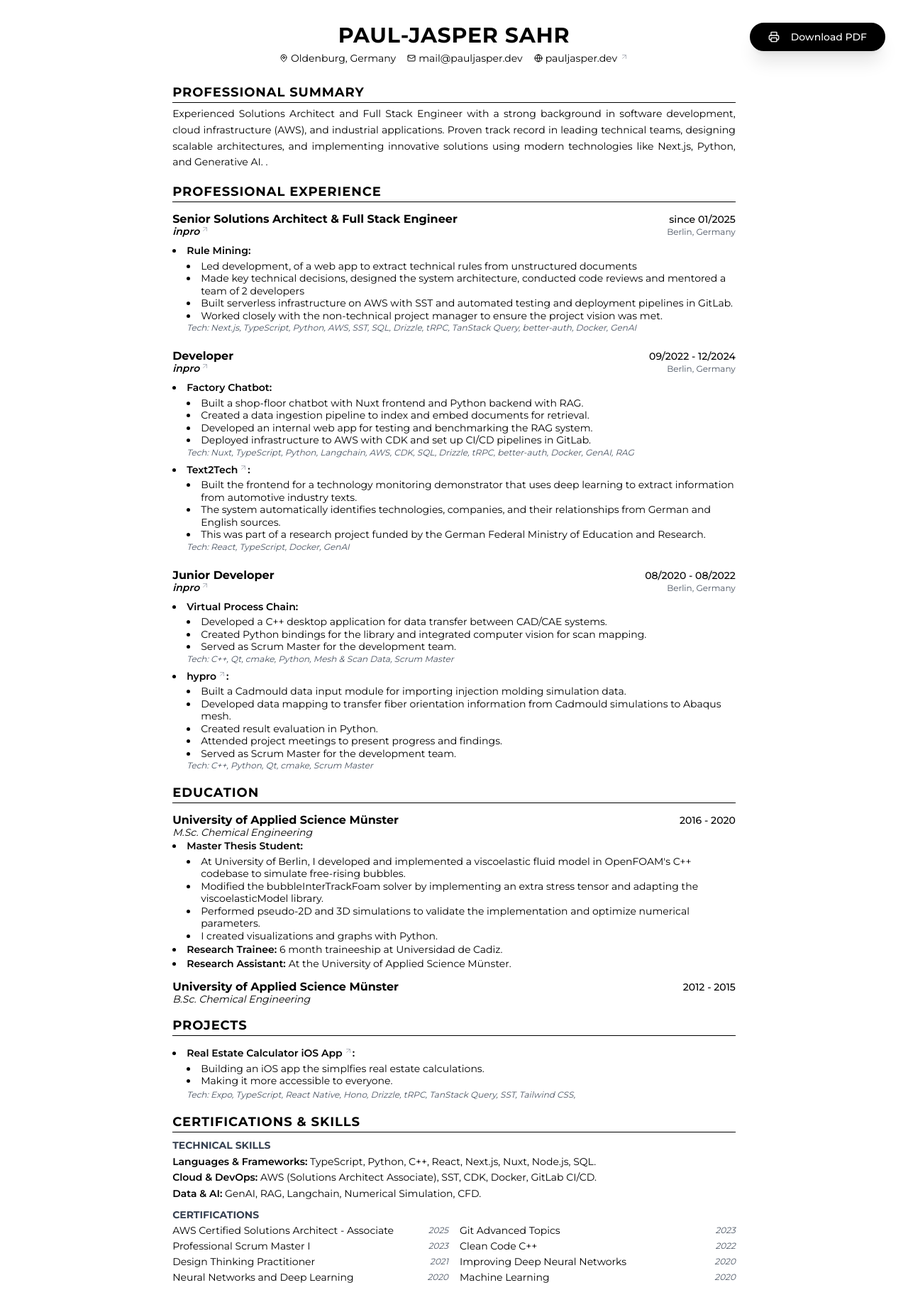
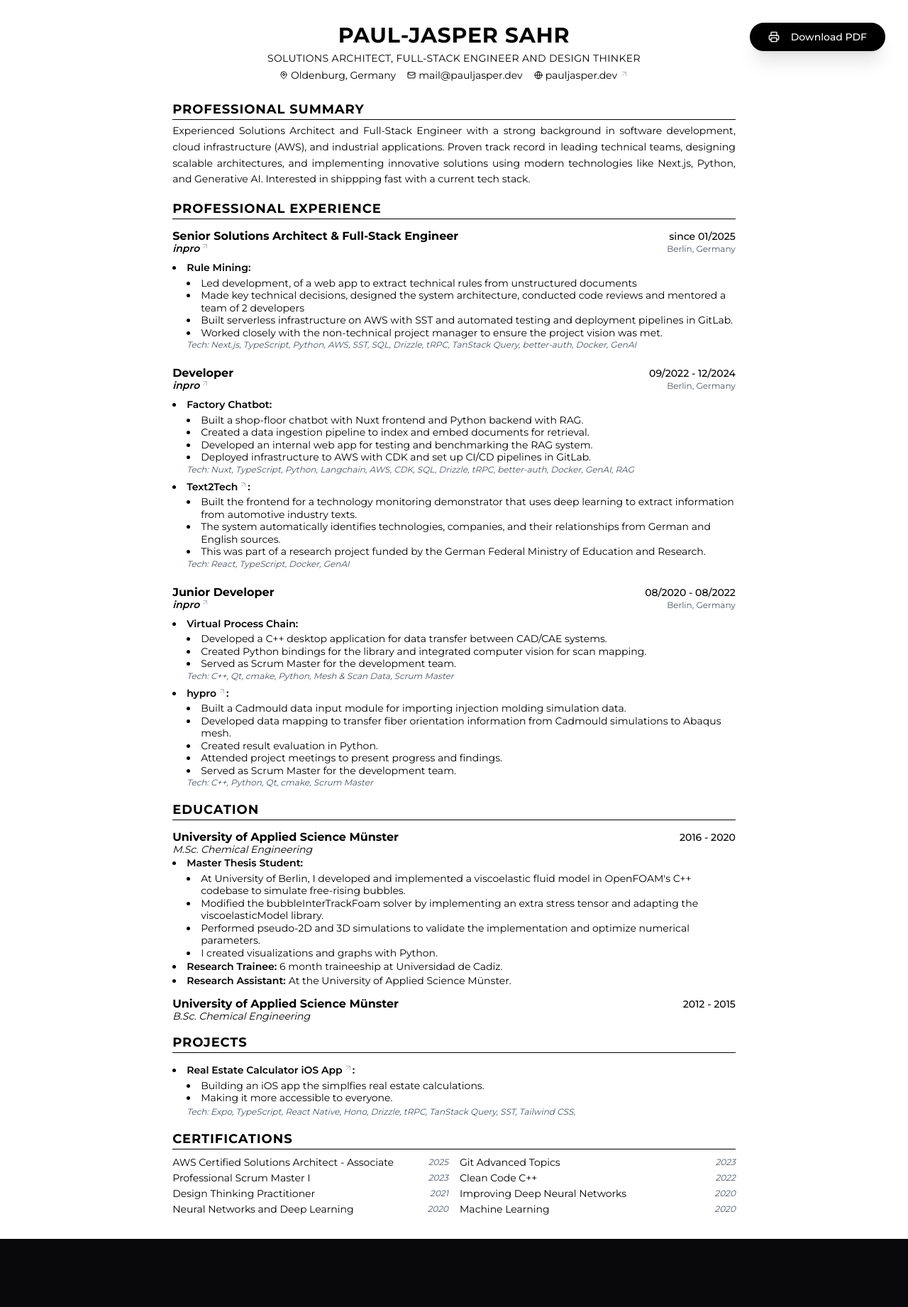
Before and after one commit to pauljasperdev/home, a Next.js app: page /cv in a window 1280 px wide. Shown: the whole page at 71% size. After the commit the page ends 1746 px from the top, so only its background shows below. Built offline with nearby package versions, Linux system fonts and the light colour scheme.

Commit message:
refactor: udpate cv

```diff
--- a/src/app/cv/_components/education.tsx
+++ b/src/app/cv/_components/education.tsx
@@ -9,7 +9,7 @@ export function Education({ education }: { education: StepsType }) {
       </h2>
       <div className="flex flex-col gap-2 print:gap-1">
         {education.map((edu, index) => (
-          <div key={index} className="flex flex-col gap-4 pt-2 print:gap-1">
+          <div key={index} className="flex flex-col gap-4 pt-2 print:gap-2">
             {edu.positions.map((pos, posIndex) => (
               <div
                 key={posIndex}
--- a/src/app/cv/_components/experience.tsx
+++ b/src/app/cv/_components/experience.tsx
@@ -7,9 +7,9 @@ export function Experience({ experience }: { experience: StepsType }) {
       <h2 className="border-b border-black text-lg font-bold uppercase tracking-wider print:text-sm">
         Professional Experience
       </h2>
-      <div className="flex flex-col gap-6 print:gap-2">
+      <div className="flex flex-col gap-6 print:gap-4">
         {experience.map((exp, index) => (
-          <div key={index} className="flex flex-col gap-6 pt-2 print:gap-2">
+          <div key={index} className="flex flex-col gap-6 pt-2 print:gap-4">
             {exp.positions.map((pos, posIndex) => (
               <div
                 key={posIndex}
--- a/src/app/cv/_components/header.tsx
+++ b/src/app/cv/_components/header.tsx
@@ -2,10 +2,13 @@ import { MapPin, Mail, Globe, ArrowUpRight } from "lucide-react";
 
 export function Header() {
   return (
-    <header className="flex flex-col gap-1 pb-2 text-center print:gap-0.5 print:pb-1">
+    <header className="flex flex-col gap-1 pb-2 text-center print:gap-0.5 print:pb-2">
       <h1 className="text-3xl font-bold uppercase tracking-wide print:text-2xl">
         Paul-Jasper Sahr
       </h1>
+      <span className="text-sm uppercase tracking-wide print:text-[10px]">
+        Solutions Architect, Full-Stack Engineer and Design Thinker
+      </span>
       <div className="flex flex-wrap justify-center gap-x-4 gap-y-0.5 text-sm print:text-[10px]">
         <span className="flex items-center gap-1">
           <MapPin className="size-3" /> Oldenburg, Germany
--- a/src/app/cv/_components/skills.tsx
+++ b/src/app/cv/_components/skills.tsx
@@ -1,43 +1,17 @@
 import { type CertificateType } from "~/app/_components/section";
 
-type TechnicalSkills = {
-  languages: string;
-  cloud: string;
-  dataAI: string;
-};
-
 export function Skills({
-  skills,
   certifications,
 }: {
-  skills: TechnicalSkills;
   certifications: CertificateType[];
 }) {
   return (
     <section className="avoid-break flex flex-col gap-2 print:gap-2">
       <h2 className="border-b border-black text-lg font-bold uppercase tracking-wider print:text-sm">
-        Certifications & Skills
+        Certifications
       </h2>
 
       <div className="flex flex-col gap-0.5">
-        <h3 className="text-sm font-bold uppercase text-gray-700 print:text-[9px]">
-          Technical Skills
-        </h3>
-        <div className="text-sm leading-relaxed print:text-[9px] print:leading-tight">
-          <span className="font-semibold">Languages & Frameworks:</span>{" "}
-          {skills.languages}
-          <br />
-          <span className="font-semibold">Cloud & DevOps:</span> {skills.cloud}
-          <br />
-          <span className="font-semibold">Data & AI:</span> {skills.dataAI}
-          <br />
-        </div>
-      </div>
-
-      <div className="flex flex-col gap-0.5">
-        <h3 className="text-sm font-bold uppercase text-gray-700 print:text-[9px]">
-          Certifications
-        </h3>
         <div className="grid grid-cols-2 gap-x-4 gap-y-0.5 print:gap-y-0">
           {certifications.map((cert, index) => (
             <div
--- a/src/app/cv/page.tsx
+++ b/src/app/cv/page.tsx
@@ -39,16 +39,13 @@ export default function CVPage() {
 
       <DownloadButton />
 
-      <div className="print-container mx-auto flex max-w-[210mm] flex-col gap-4 bg-white print:gap-3 print:text-[11px]">
+      <div className="print-container mx-auto flex max-w-[210mm] flex-col gap-4 bg-white print:gap-5 print:text-[11px]">
         <Header />
         <Summary summary={cvData.professionalSummary} />
         <Experience experience={cvData.experience} />
         <Education education={cvData.education} />
         <Projects projects={cvData.sideProjects} />
-        <Skills
-          skills={cvData.technicalSkills}
-          certifications={cvData.certifications}
-        />
+        <Skills certifications={cvData.certifications} />
       </div>
     </div>
   );
--- a/src/lib/cv-data.ts
+++ b/src/lib/cv-data.ts
@@ -12,7 +12,7 @@ export const experienceSteps: StepsType = [
       "At inpro, a joint venture between Volkswagen and Siemens, I developed production software and prototypes for industrial applications. I worked on experimental projects with new technologies to assess their viability for deployment at scale. I worked as a Developer, Scrum Master, and Design Thinker.",
     positions: [
       {
-        title: "Senior Solutions Architect & Full Stack Engineer",
+        title: "Senior Solutions Architect & Full-Stack Engineer",
         date: "since 01/2025",
         projects: [
           {
@@ -173,8 +173,10 @@ export const certifications: CertificateType[] = [
 ];
 
 export const professionalSummary =
-  "Experienced Solutions Architect and Full Stack Engineer with a strong background in software development, cloud infrastructure (AWS), and industrial applications. \
-   Proven track record in leading technical teams, designing scalable architectures, and implementing innovative solutions using modern technologies like Next.js, Python, and Generative AI. \.";
+  "Experienced Solutions Architect and Full-Stack Engineer with a strong background in software development, cloud infrastructure (AWS),\
+   and industrial applications. Proven track record in leading technical teams, designing scalable architectures,\
+    and implementing innovative solutions using modern technologies like Next.js, Python, and Generative AI. \
+    Interested in shippping fast with a current tech stack. ";
 
 export const technicalSkills = {
   languages: "TypeScript, Python, C++, React, Next.js, Nuxt, Node.js, SQL.",
```
